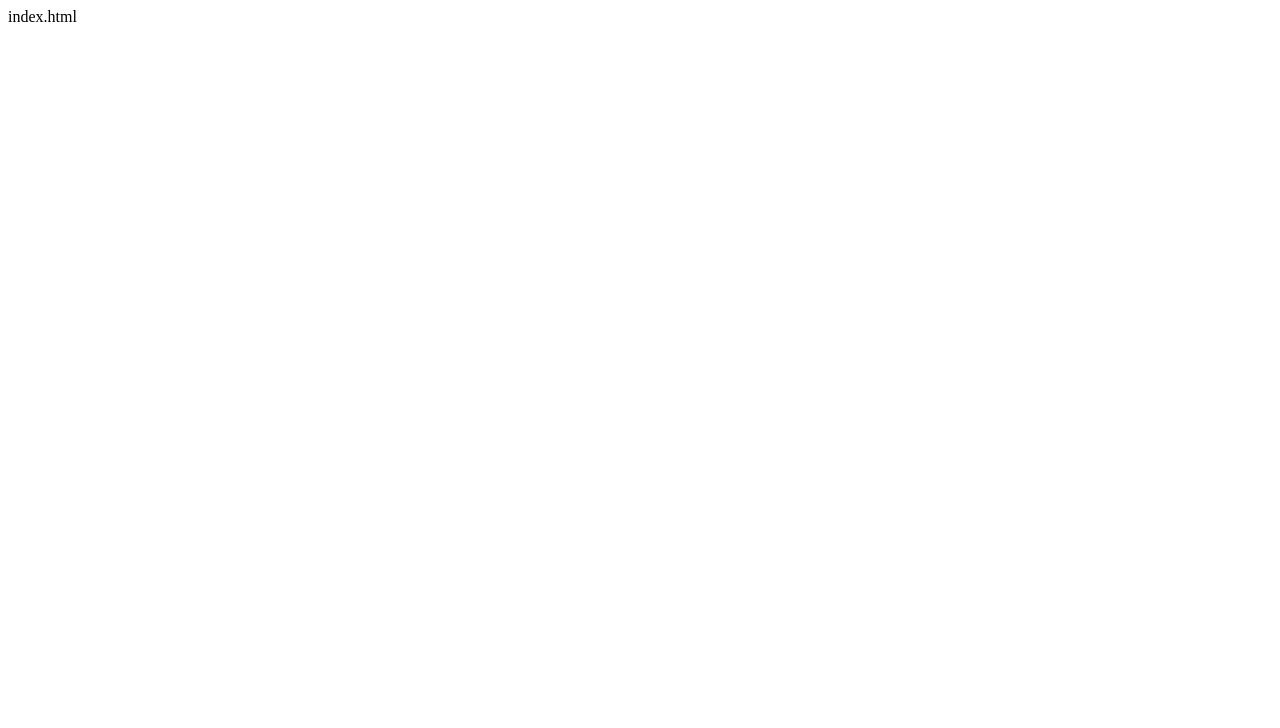
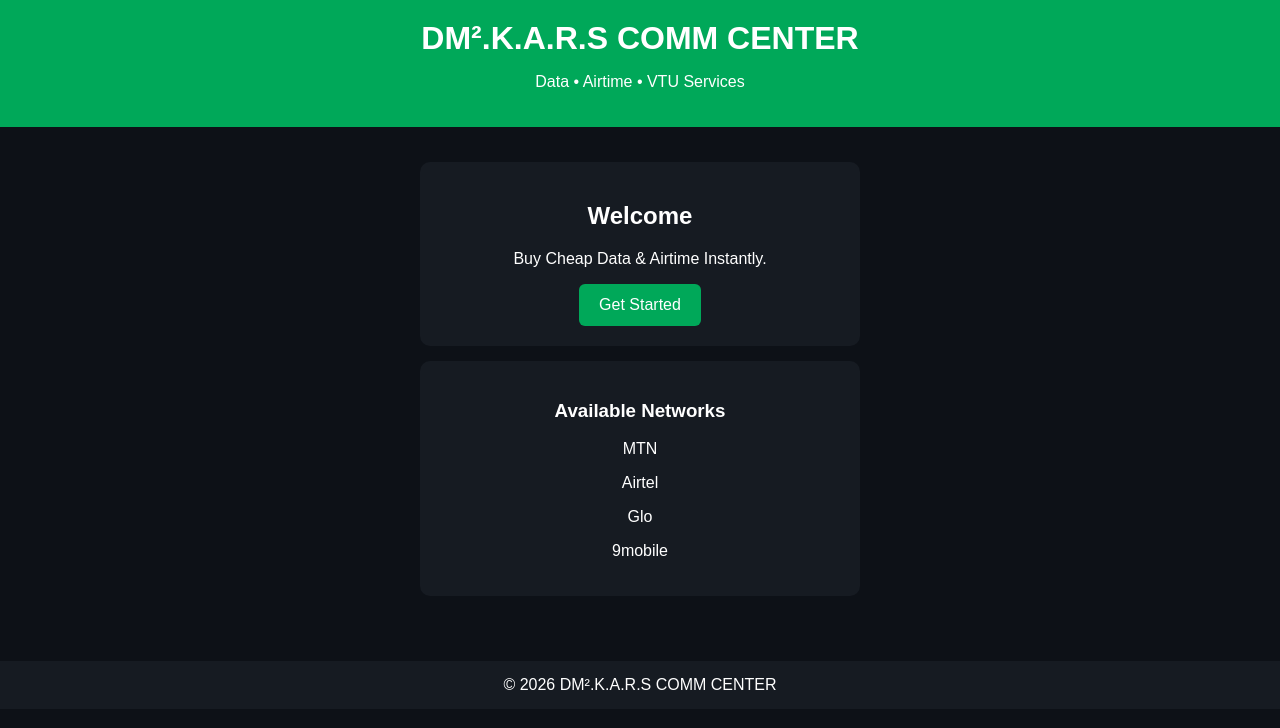
Before and after one commit to salihu6679/index.html-style.css-script.js, a plain HTML site: page index.html in a window 1280 px wide. Drawn offline with Linux system fonts and the light colour scheme.

Commit message:
Update index.html

```diff
--- a/index.html
+++ b/index.html
@@ -1,2 +1,85 @@
+<!DOCTYPE html>
+<html lang="en">
+<head>
+<meta charset="UTF-8">
+<meta name="viewport" content="width=device-width, initial-scale=1.0">
+<title>DM².K.A.R.S COMM CENTER</title>
 
-index.html
+<style>
+body{
+    margin:0;
+    font-family:Arial,sans-serif;
+    background:#0d1117;
+    color:white;
+    text-align:center;
+}
+header{
+    background:#00a859;
+    padding:20px;
+}
+h1{
+    margin:0;
+}
+.container{
+    padding:20px;
+}
+.card{
+    background:#161b22;
+    margin:15px auto;
+    padding:20px;
+    border-radius:10px;
+    max-width:400px;
+}
+button{
+    background:#00a859;
+    color:white;
+    border:none;
+    padding:12px 20px;
+    border-radius:6px;
+    cursor:pointer;
+    font-size:16px;
+}
+button:hover{
+    background:#008f4d;
+}
+footer{
+    margin-top:30px;
+    padding:15px;
+    background:#161b22;
+}
+</style>
+</head>
+
+<body>
+
+<header>
+<h1>DM².K.A.R.S COMM CENTER</h1>
+<p>Data • Airtime • VTU Services</p>
+</header>
+
+<div class="container">
+
+<div class="card">
+<h2>Welcome</h2>
+<p>Buy Cheap Data & Airtime Instantly.</p>
+<button onclick="alert('Welcome to DM².K.A.R.S COMM CENTER!')">
+Get Started
+</button>
+</div>
+
+<div class="card">
+<h3>Available Networks</h3>
+<p>MTN</p>
+<p>Airtel</p>
+<p>Glo</p>
+<p>9mobile</p>
+</div>
+
+</div>
+
+<footer>
+© 2026 DM².K.A.R.S COMM CENTER
+</footer>
+
+</body>
+</html>
```
